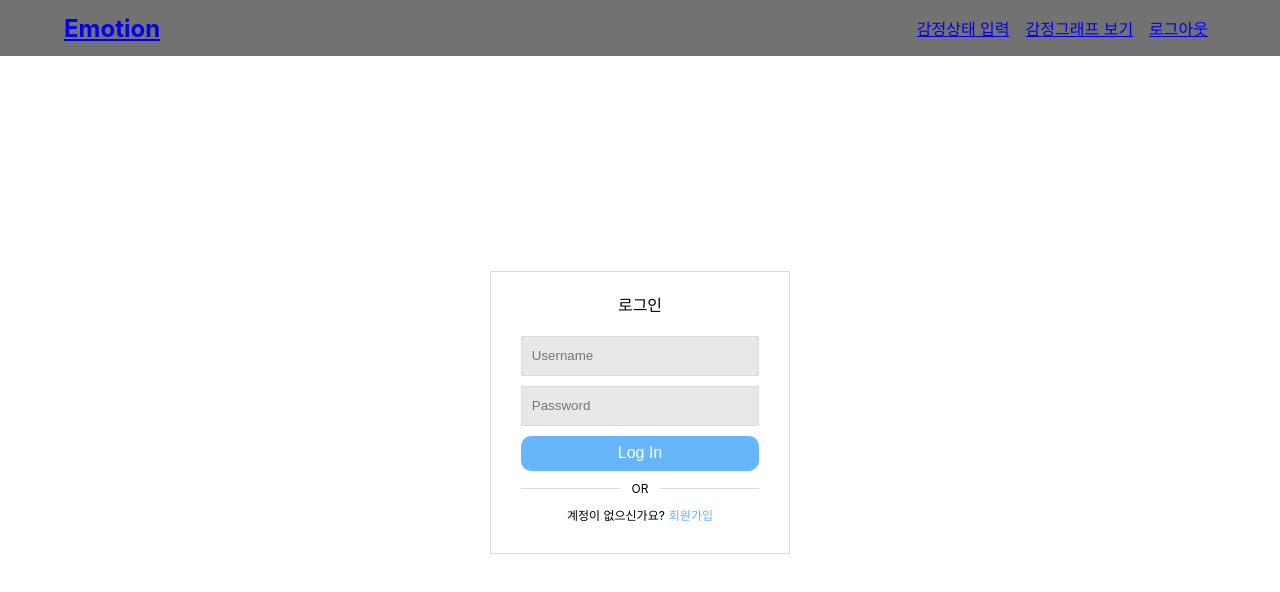
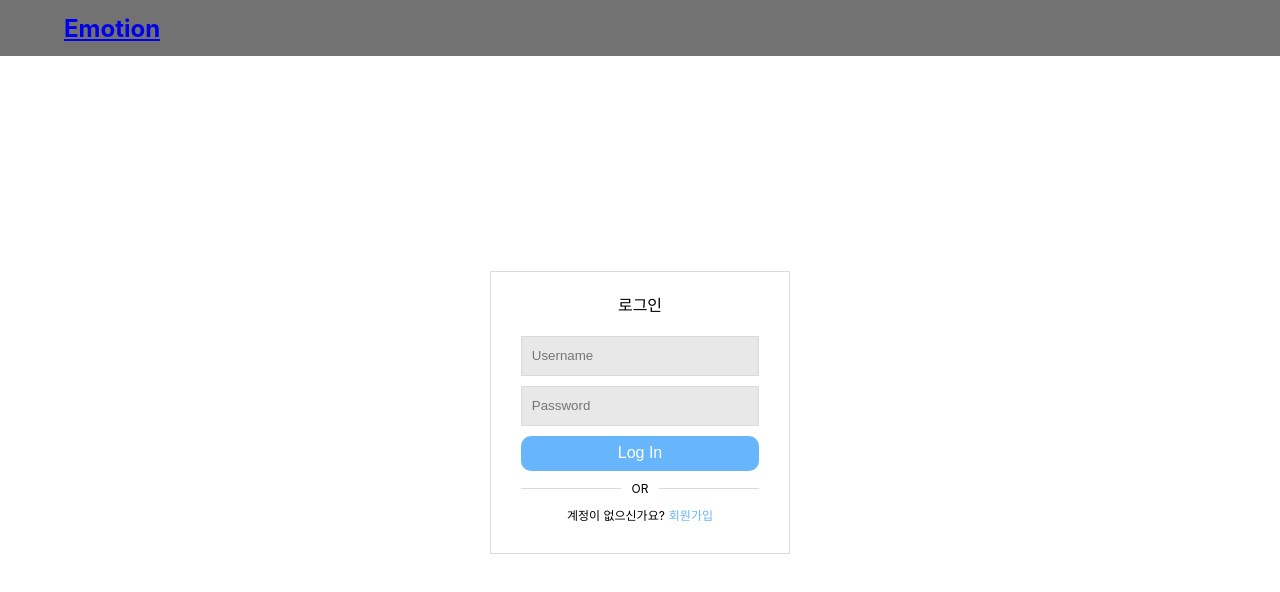
Before and after one commit to jijun0129/emotionFE, a React (Vite) app: page /sign in a window 1280 px wide. Shown: the top 592 px of the page. Built offline with nearby package versions, Linux system fonts and the light colour scheme.

Commit message:
fix: 로그인 페이지에서 사용할 헤더 구현 후 페이지에 반영

```diff
--- /dev/null
+++ b/src/components/layouts/SignHeader.jsx
@@ -0,0 +1,35 @@
+import { Link } from 'react-router-dom';
+import styled from 'styled-components';
+
+const Header = styled.header`
+	width: 100%;
+	height: 7vh;
+	background-color: #727272;
+	display: flex;
+	justify-content: center;
+	align-items: center;
+`;
+
+const Nav = styled.nav`
+	width: 90%;
+	margin: auto;
+	display: flex;
+	justify-content: space-between;
+	align-items: center;
+`;
+
+const SignHeader = () => {
+	return (
+		<>
+			<Header>
+				<Nav>
+					<h1>
+						<Link to="/sign">Emotion</Link>
+					</h1>
+				</Nav>
+			</Header>
+		</>
+	);
+};
+
+export default SignHeader;
--- a/src/pages/SignPage.jsx
+++ b/src/pages/SignPage.jsx
@@ -3,8 +3,8 @@ import { useEffect, useState } from 'react';
 import SignInForm from '../components/sign/SignInForm.jsx';
 import SignUpForm from '../components/sign/SignUpForm.jsx';
 import { useNavigate } from 'react-router-dom';
-import TheHeader from '../components/layouts/TheHeader.jsx';
 import useUserStore from '../store/userStore.js';
+import SignHeader from '../components/layouts/SignHeader.jsx';
 
 const Main = styled.main`
 	width: 100vw;
@@ -77,7 +77,7 @@ const SignPage = () => {
 
 	return (
 		<>
-			<TheHeader />
+			<SignHeader />
 			<Main>
 				<SignSection>
 					{isSignIn ? <SignInForm /> : <SignUpForm />}
```
